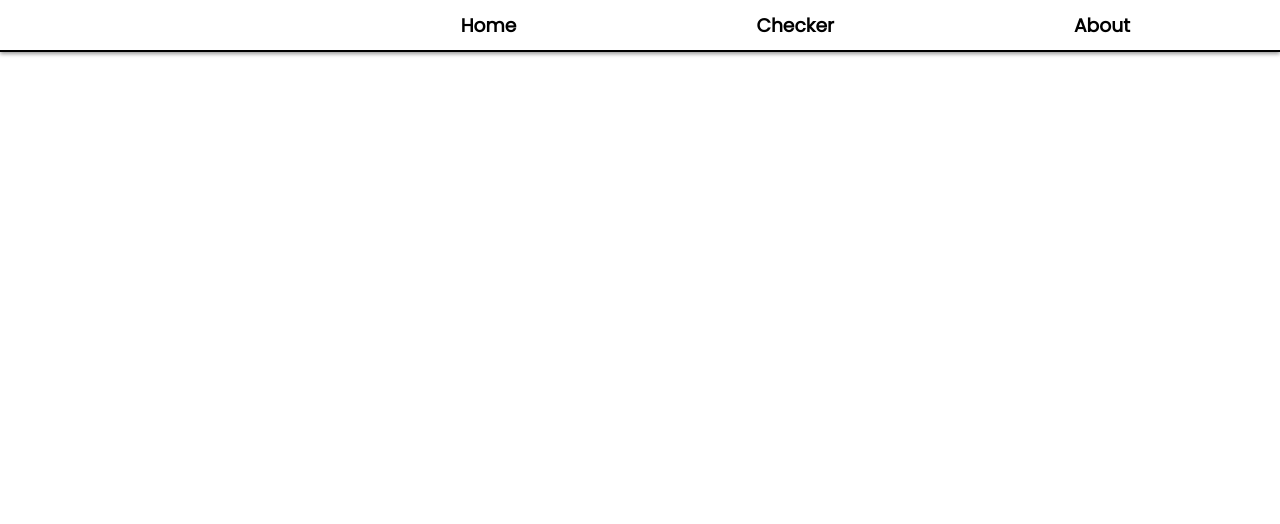
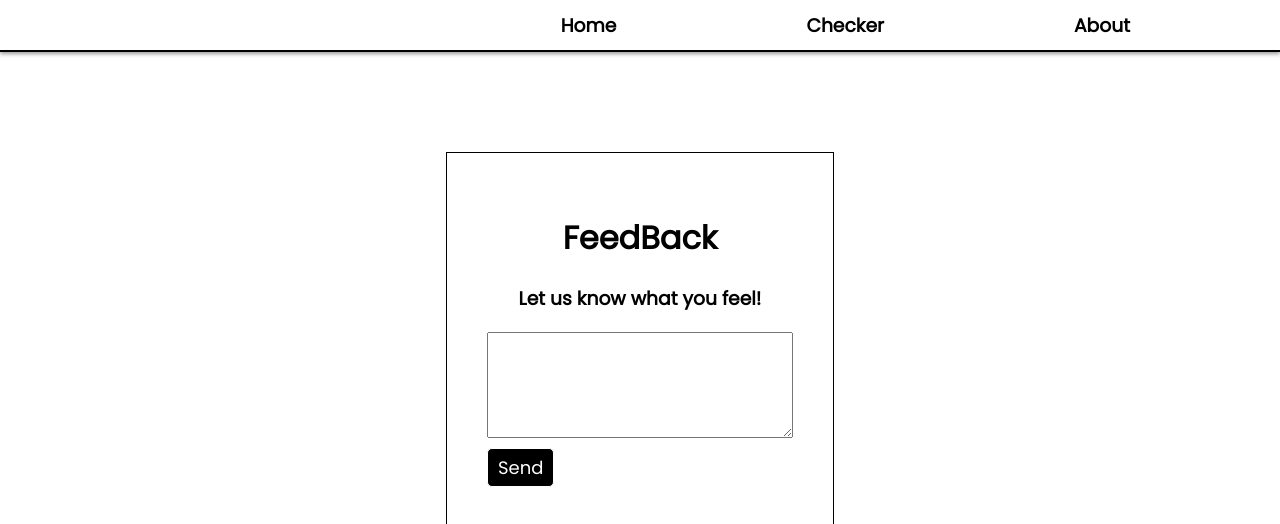
Before and after one commit to Honey2339/Symptom-Checker, a React (Vite) app in the folder client/: page /feedback in a window 1280 px wide. Before the commit this address had no page. Shown: the top 524 px of the page. Built offline with nearby package versions, Linux system fonts and the light colour scheme.

Commit message:
Added Some Features

```diff
--- a/client/src/RoutesComponent.jsx
+++ b/client/src/RoutesComponent.jsx
@@ -1,12 +1,13 @@
-import React, { useState } from "react"
-import { BrowserRouter, Route, Routes } from "react-router-dom"
-import Home from "./components/Home"
-import Checker from "./components/Checker"
-import NavBar from "./components/NavBar"
-import About from "./components/About"
-import Head from "./components/Head"
-import Legs from "./components/Legs"
-import Arms from "./components/Arms"
+import React, { useState } from "react";
+import { BrowserRouter, Route, Routes } from "react-router-dom";
+import Home from "./components/Home";
+import Checker from "./components/Checker";
+import NavBar from "./components/NavBar";
+import About from "./components/About";
+import Head from "./components/Head";
+import Legs from "./components/Legs";
+import Arms from "./components/Arms";
+import Feedback from "./components/Feedback";
 
 function RoutesComponent() {
   return (
@@ -20,10 +21,11 @@ function RoutesComponent() {
           <Route path="/head" element={<Head />}></Route>
           <Route path="/legs" element={<Legs />}></Route>
           <Route path="/arms" element={<Arms />}></Route>
+          <Route path="/feedback" element={<Feedback />}></Route>
         </Routes>
       </BrowserRouter>
     </div>
-  )
+  );
 }
 
-export default RoutesComponent
+export default RoutesComponent;
--- a/client/src/components/Checker.css
+++ b/client/src/components/Checker.css
@@ -17,3 +17,42 @@
   cursor: pointer;
   fill: rgb(64, 42, 42);
 }
+.feedback {
+  margin-top: 400px;
+  font-size: small;
+}
+.feedback-container {
+  display: flex;
+  flex-direction: column;
+  justify-content: center;
+  align-items: center;
+  font-family: "Poppins", sans-serif;
+  margin-top: 100px;
+}
+.feedback-box {
+  border: 1px solid black;
+  padding: 40px 40px;
+}
+.btn {
+  font-size: large;
+  cursor: pointer;
+  margin-top: 10px;
+  font-family: "Poppins", sans-serif;
+  color: white;
+  background-color: black;
+  padding-top: 5px;
+  padding-bottom: 5px;
+  padding-left: 10px;
+  padding-right: 10px;
+  border: 1px solid white;
+  border-radius: 5px;
+}
+.btn:hover {
+  transition: all;
+  background-color: white;
+  color: black;
+  border: 1px solid black;
+}
+.feedback-text {
+  text-align: center;
+}
--- a/client/src/components/Checker.jsx
+++ b/client/src/components/Checker.jsx
@@ -1,4 +1,4 @@
-import React, { useState, useEffect } from "react"
+import React, { useState, useEffect } from "react";
 import {
   Box,
   ChakraProvider,
@@ -20,42 +20,42 @@ import {
   RadioGroup,
   NumberInput,
   NumberInputField,
-} from "@chakra-ui/react"
-import { SmallAddIcon, ArrowDownIcon } from "@chakra-ui/icons"
-import "./Checker.css"
-import { motion } from "framer-motion"
-import { Link } from "react-router-dom"
+} from "@chakra-ui/react";
+import { SmallAddIcon, ArrowDownIcon } from "@chakra-ui/icons";
+import "./Checker.css";
+import { motion } from "framer-motion";
+import { Link } from "react-router-dom";
 
-delete theme.styles.global
+delete theme.styles.global;
 
 function InitialForm({ onSubmit }) {
-  const [name, setName] = useState("")
-  const [password, setPassword] = useState("")
-  const [passwordError, setPasswordError] = useState("")
-  const [nameError, setNameError] = useState("")
+  const [name, setName] = useState("");
+  const [password, setPassword] = useState("");
+  const [passwordError, setPasswordError] = useState("");
+  const [nameError, setNameError] = useState("");
 
   const handleName = (e) => {
-    setName(e.target.value)
-    setNameError("")
-  }
+    setName(e.target.value);
+    setNameError("");
+  };
   const handlePassword = (e) => {
-    setPassword(e.target.value)
-    setPasswordError("")
-  }
+    setPassword(e.target.value);
+    setPasswordError("");
+  };
 
   const handleSubmit = () => {
     if (name.trim() === "") {
-      setNameError("Name Is Required")
+      setNameError("Name Is Required");
     } else if (password.trim() === "") {
-      setPasswordError("Password Is Required")
+      setPasswordError("Password Is Required");
     } else {
-      onSubmit()
+      onSubmit();
     }
-  }
+  };
 
   return (
     <FormControl ml="50px" mt="80px" isRequired onSubmit={onSubmit}>
-      <FormLabel>Name</FormLabel>
+      <FormLabel>Full Name</FormLabel>
       <Input
         maxWidth="140px"
         type="text"
@@ -92,29 +92,29 @@ function InitialForm({ onSubmit }) {
         Submit
       </Button>
     </FormControl>
-  )
+  );
 }
 
 function AfterSubmissionContent({ onSubmit }) {
-  const [isLoading, setIsLoading] = useState(false)
-  const [conditions, setConditions] = useState(null)
+  const [isLoading, setIsLoading] = useState(false);
+  const [conditions, setConditions] = useState(null);
 
-  const [show, setShow] = useState(false)
+  const [show, setShow] = useState(false);
 
-  const [age, setAge] = useState("")
-  const [errorAge, setErrorAge] = useState("")
+  const [age, setAge] = useState("");
+  const [errorAge, setErrorAge] = useState("");
 
   const handleAge = (e) => {
-    setAge(e.target.value)
-    setErrorAge("")
-  }
+    setAge(e.target.value);
+    setErrorAge("");
+  };
   const handleSecondSubmit = () => {
     if (age.includes() < 0) {
-      setErrorAge("This Field is required")
+      setErrorAge("This Field is required");
     } else {
-      setShow(true)
+      setShow(true);
     }
-  }
+  };
 
   return (
     <>
@@ -251,15 +251,15 @@ function AfterSubmissionContent({ onSubmit }) {
         </FormControl>
       </Box>
     </>
-  )
+  );
 }
 
 function Checker() {
-  const [firstShow, setFirstShow] = useState(true)
+  const [firstShow, setFirstShow] = useState(true);
 
   const handleInitialFormSubmit = () => {
-    setFirstShow(false)
-  }
+    setFirstShow(false);
+  };
 
   return (
     <ChakraProvider theme={theme} resetCSS={false}>
@@ -308,7 +308,7 @@ function Checker() {
         </Box>
       </motion.div>
     </ChakraProvider>
-  )
+  );
 }
 
-export default Checker
+export default Checker;
--- /dev/null
+++ b/client/src/components/Feedback.jsx
@@ -0,0 +1,19 @@
+import { Button, Textarea } from "@chakra-ui/react";
+import React from "react";
+
+function Feedback() {
+  return (
+    <main className="feedback-container">
+      <div className="feedback-box">
+        <h1 className="feedback-text">FeedBack</h1>
+        <h3 className="feedback-text">Let us know what you feel!</h3>
+        <Textarea
+          style={{ width: "300px", display: "flex", height: "100px" }}
+        />
+        <Button className="btn">Send</Button>
+      </div>
+    </main>
+  );
+}
+
+export default Feedback;
--- a/client/src/components/Head.jsx
+++ b/client/src/components/Head.jsx
@@ -1,4 +1,4 @@
-import React, { useState, useEffect } from "react"
+import React, { useState, useEffect } from "react";
 import {
   Box,
   ChakraProvider,
@@ -20,45 +20,47 @@ import {
   RadioGroup,
   NumberInput,
   NumberInputField,
-} from "@chakra-ui/react"
-import { motion } from "framer-motion"
+} from "@chakra-ui/react";
+import { motion } from "framer-motion";
 
 function InitialStage() {
-  const [isLoading, setIsLoading] = useState(false)
-  const [conditions, setConditions] = useState(null)
-  const [show, setShow] = useState(false)
-  const [selectedCondition, setSelectedCondition] = useState("")
+  const [isLoading, setIsLoading] = useState(false);
+  const [conditions, setConditions] = useState(null);
+  const [show, setShow] = useState(false);
+  const [selectedCondition, setSelectedCondition] = useState("");
+  const [showFeedback, setShowFeedback] = useState(false);
 
   function handleSubmit() {
-    setShow(true)
+    setShow(true);
+    setShowFeedback(true);
   }
 
   useEffect(() => {
-    const corsProxyUrl = "https://cors-anywhere.herokuapp.com/"
-    const apiUrl = `https://api.nhs.uk/conditions/${selectedCondition}`
+    const corsProxyUrl = "https://cors-anywhere.herokuapp.com/";
+    const apiUrl = `https://api.nhs.uk/conditions/${selectedCondition}`;
     const fetchConditions = async () => {
       if (selectedCondition !== "") {
-        setIsLoading(true)
+        setIsLoading(true);
         try {
           const response = await fetch(corsProxyUrl + apiUrl, {
             headers: {
               "subscription-key": "b6a8d37dfb6d442a9e3e293708d42735",
             },
-          })
+          });
           if (!response.ok) {
-            throw new Error("Request failed with status :" + response.status)
+            throw new Error("Request failed with status :" + response.status);
           }
-          const data = await response.json()
-          setConditions(data)
+          const data = await response.json();
+          setConditions(data);
         } catch (error) {
-          console.error("Error fetching condition", error)
+          console.error("Error fetching condition", error);
         } finally {
-          setIsLoading(false)
+          setIsLoading(false);
         }
       }
-    }
-    fetchConditions()
-  }, [selectedCondition])
+    };
+    fetchConditions();
+  }, [selectedCondition]);
 
   return (
     <>
@@ -94,6 +96,11 @@ function InitialStage() {
             Next
           </Button>
         </FormControl>
+        {showFeedback ? (
+          <a href="/feedback">
+            <h1 className="feedback">Feedback</h1>
+          </a>
+        ) : null}
       </Box>
       {isLoading && show ? (
         <Center>
@@ -144,11 +151,11 @@ function InitialStage() {
         </div>
       )}
     </>
-  )
+  );
 }
 
 function Head() {
-  const [firstShow, setFirstShow] = useState(true)
+  const [firstShow, setFirstShow] = useState(true);
 
   return (
     <ChakraProvider theme={theme} resetCSS={false}>
@@ -193,7 +200,7 @@ function Head() {
         </Box>
       </motion.div>
     </ChakraProvider>
-  )
+  );
 }
 
-export default Head
+export default Head;
--- a/client/src/components/NavBar.css
+++ b/client/src/components/NavBar.css
@@ -14,7 +14,7 @@ body {
   height: 50px;
   max-height: 50px;
   justify-content: flex-end;
-  gap: 90px;
+  gap: 40px;
   text-decoration: none !important;
   border-bottom: 2px solid black;
   box-shadow: 0px 2px 4px rgba(0, 0, 0, 0.4);
```
Also changed, not shown: client/src/components/NavBar.jsx (+10 -5 lines).
